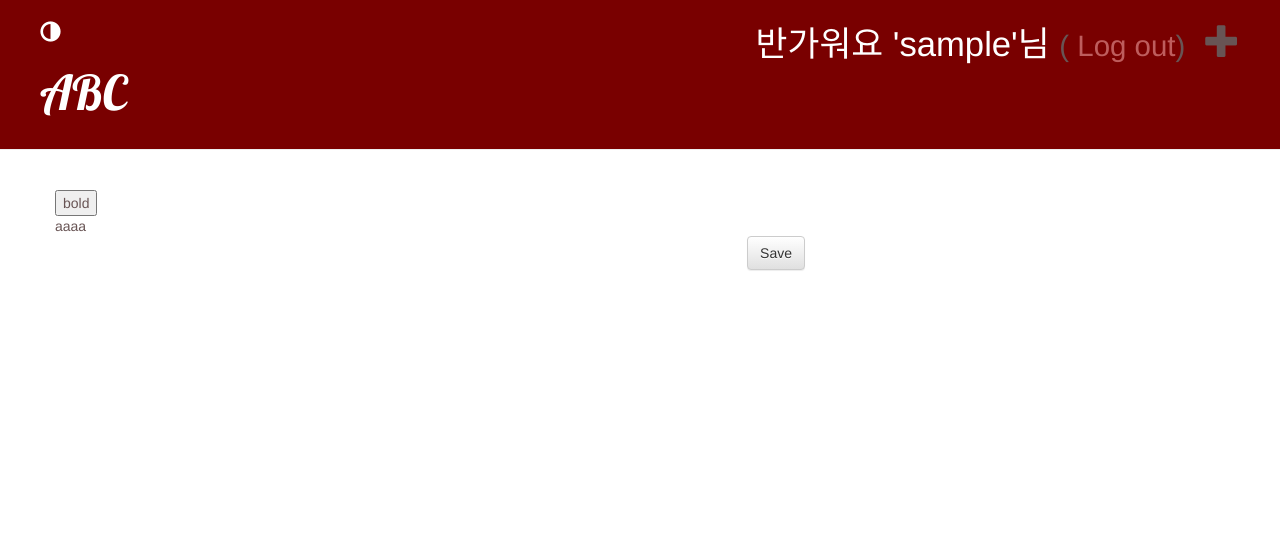
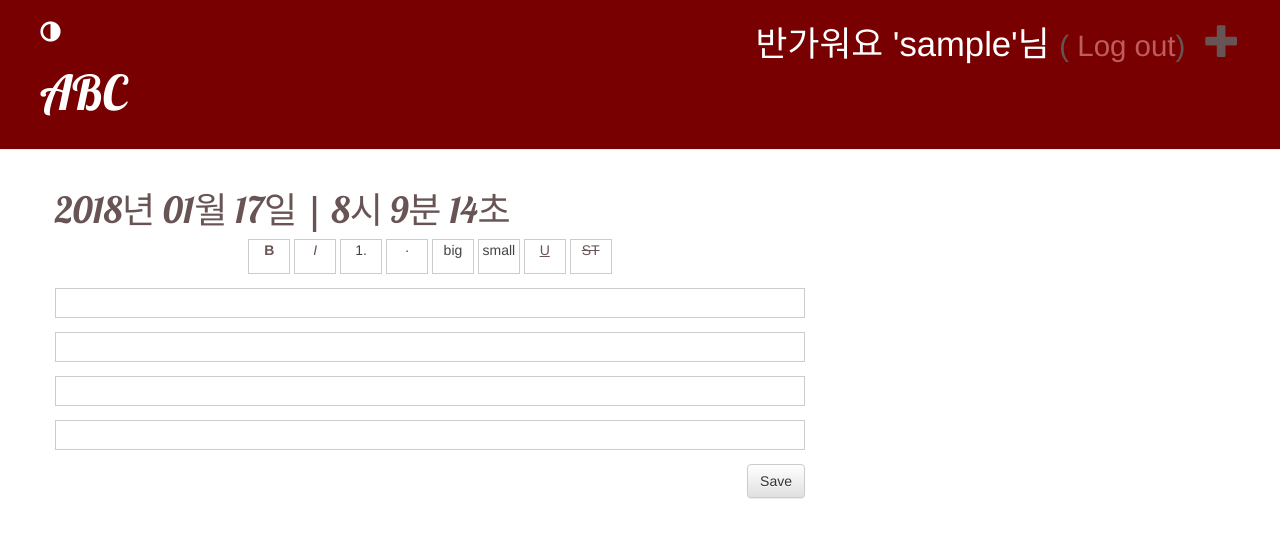
Before and after one commit to hora2017/pf2, a Django app: page /post/new/ in a window 1280 px wide. Shown: the top 538 px of the page. Run offline with Django 3.2, Linux system fonts and the light colour scheme; the visitor is signed in with stand-in values (Sample User, id 1); some libraries are stand-ins or nearby versions.

Commit message:
자동저장 수정

```diff
--- a/blog/static/js/post_new.js
+++ b/blog/static/js/post_new.js
@@ -1,12 +1,4 @@
 var modified = {
-    rename: function () {
-        var label = document.getElementsByTagName('label');
-        label[0].innerHTML = '1. 오늘 가장 안 좋았던 일'
-        label[1].innerHTML = '2. 오늘 가장 좋았던 일'
-        label[2].innerHTML = '3. 내일 할 일'
-        label[3].innerHTML = '태그'
-        label[3].nextElementSibling.nextElementSibling.innerText = '태그는 띄어쓰기로 구분합니다';
-    },
     titleDate: function () {
         var title = document.getElementsByTagName('h1')[1];
         var date = new Date();
@@ -18,13 +10,32 @@
     },
     autoFocus: function () {
         var textarea = document.querySelector('#id_text1').setAttribute('autofocus', 'autofocus');
+    },
+    areaToDiv: function () {
+        var textarea = document.getElementsByTagName('textarea');
+        var tags = document.getElementsByName('tags')[0];
+        var divs = document.querySelectorAll('.textDiv');
+        var list = []; len = textarea.length
+        for (var i = 0; i < divs.length; i++) {
+            divs[i].setAttribute('contentEditable', 'true')
+        }
+        for (var i = 0; i < len; i++) { list.push(textarea[i]) }
+        list.push(tags);
+        for (var i = 0; i < list.length; i++) {
+            list[i].value = divs[i].innerHTML
+        }
     }
 }
 
 
 var autoSave = {
     getEditer: function () {
-        return document.getElementsByTagName('textarea');
+        var textarea = document.getElementsByTagName('textarea');
+        var tags = document.getElementsByName('tags')[0];
+        var i = 0; list = []; len = textarea.length
+        for (i; i < len; i++) { list.push(textarea[i]) }
+        list.push(tags);
+        return list
     },
     save: function () {
         var i = 0;
@@ -46,6 +57,16 @@
             var localKey = localStorage.key(i);
             if (localKey === now + '/' + i) { editer[i].value = localStorage.getItem(localKey) };
         }
+
+        var textarea = document.getElementsByTagName('textarea');
+        var tags = document.getElementsByName('tags')[0];
+        var divs = document.querySelectorAll('.textDiv');
+        var list = []; len = textarea.length
+        for (var i = 0; i < len; i++) { list.push(textarea[i]) }
+        list.push(tags);
+        for (var i = 0; i < list.length; i++) {
+            divs[i].innerHTML = list[i].value
+        }
     },
     delete: function () {
         var i = 0;
@@ -56,14 +77,23 @@
             var localKey = localStorage.key(i);
             if (localKey !== 'theme' && localKey < now + '/' + i) { localStorage.removeItem(localKey); };
         }
+    },
+    publish: function(){
+        var i = 0;
+        var len = autoSave.getEditer().length;
+        var date = new Date();
+        var now = date.getFullYear() + '' + date.getMonth() + 1 + '' + date.getDate();
+        for (i; i < len; i++) {
+            var localKey = localStorage.key(i);
+            if (localKey !== 'theme' && localKey <= now + '/' + i) { localStorage.removeItem(localKey); };
+        }
     }
 }
 
-
-modified.rename();
 modified.titleDate();
 modified.autoFocus();
 autoSave.restore();
 autoSave.delete();
 setInterval(function () { modified.titleDate() }, 1000);
-setInterval(function () { autoSave.save() }, 5000)
+setInterval(function () { autoSave.save() }, 2000)
+setInterval(function () { modified.areaToDiv() }, 0)
--- a/blog/templates/blog/post_edit.html
+++ b/blog/templates/blog/post_edit.html
@@ -2,14 +2,30 @@
 {% load staticfiles %}
 
 {% block content %}
-    <h1></h1><span id="autosave">저장중...</span>
-    <button id="bold" onclick="document.execCommand('bold', false, true)">bold</button>
+<h1></h1>
+<div>
+    <ul class="rich">
+        <li><b>B</b></li>
+        <li><i>I</i></li>
+        <li>1.</li>
+        <li>·</li>
+        <li>big</li>
+        <li>small</li>
+        <li><u>U</u></li>
+        <li><strike>ST</strike></li>
+    </ul>
+</div>
+<div>
+    <div class="textDiv" data-text="1. 오늘 하루 좋았던 것"></div>
+    <div class="textDiv" data-text="2. 오늘 하루 안 좋았던 것"></div>
+    <div class="textDiv" data-text="3. 내일 할 것"></div>
+    <div class="textDiv" data-text="태그는 띄어쓰기로 구분합니다"></div>
+</div>
     <form method="POST" class="post-form">{% csrf_token %}
-        <div id="demo" contentEditable="true">aaaa</div>
         {% autoescape off %}
         {{ form.as_p }}
         {% endautoescape %}
-        <button type="submit" class="save btn btn-default">Save</button>
+        <button type="submit" class="save btn btn-default" onclick="autoSave.publish()">Save</button>
     </form>
 {% endblock %}
 {% block script %}
```
